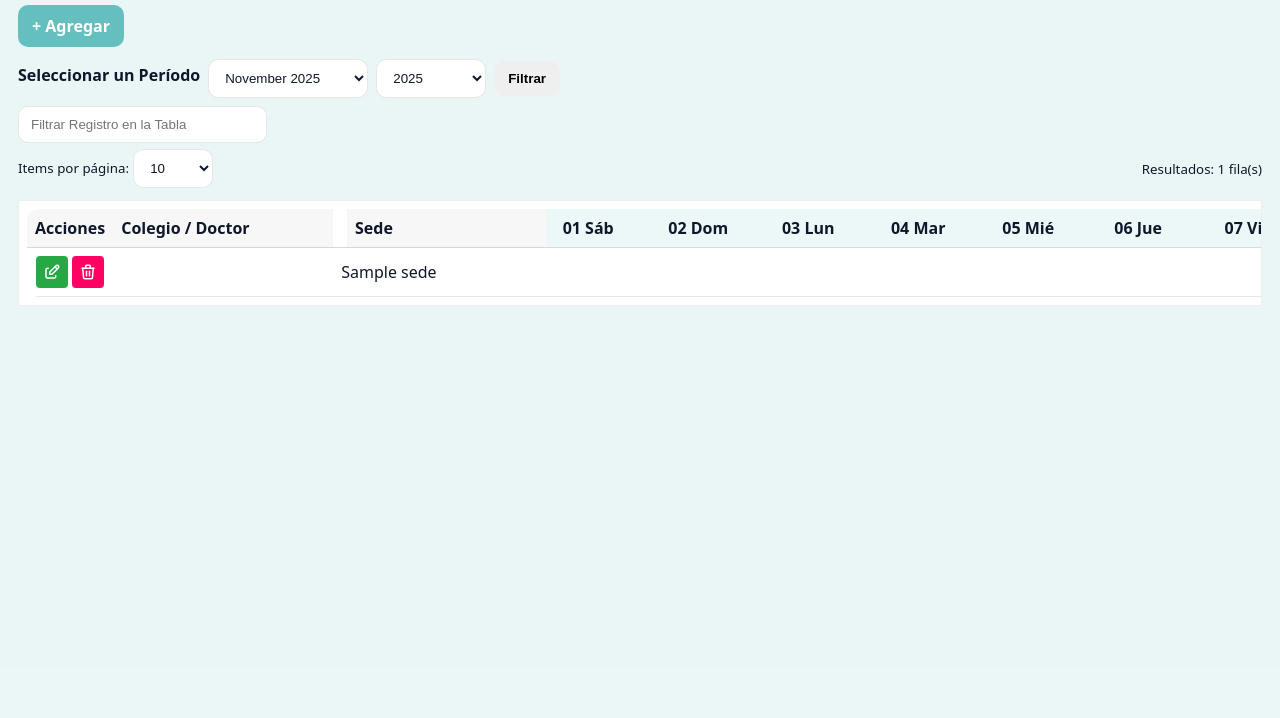
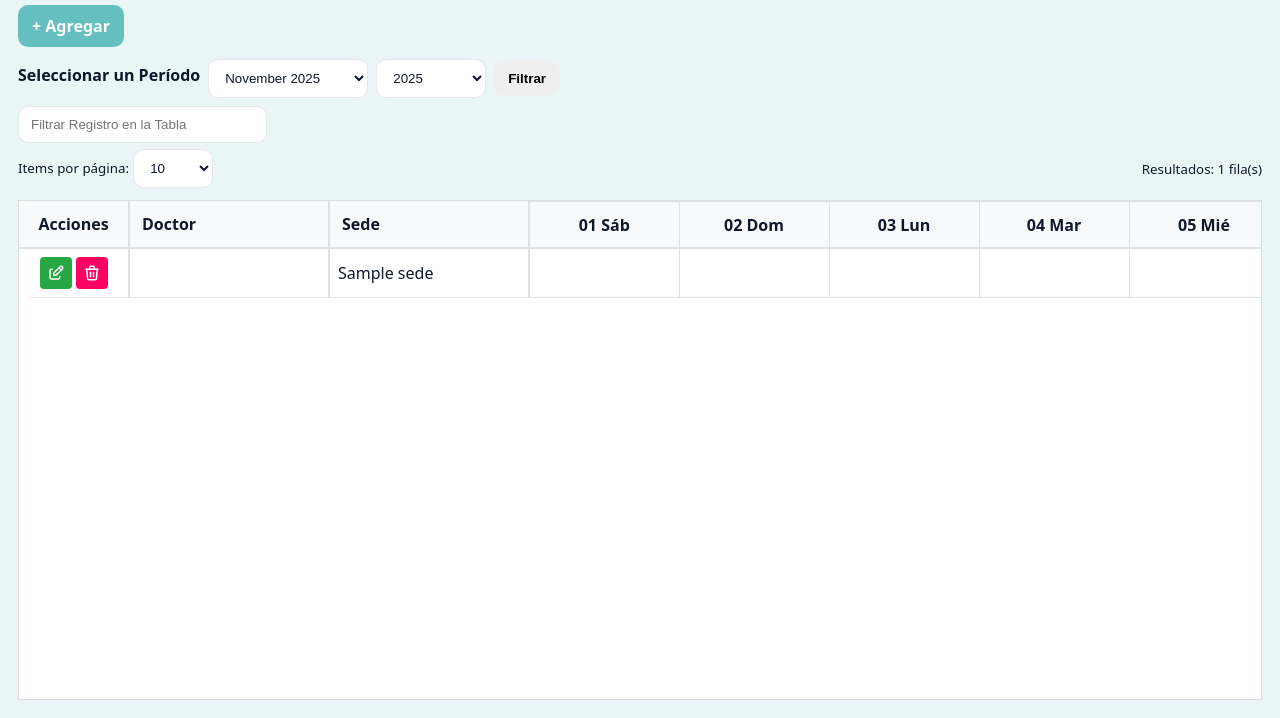
Before and after one commit to ChriCass/citas-medicas, a PHP site: template views/horarios_doctores/index.php in a window 1280 px wide. Shown: the part 132-850 px from the top of the page. Before the commit the page ends 437 px from the top, so only its background shows below. Run offline with PHP 8.4, Linux system fonts and the light colour scheme; the template is opened without the code that fills it: most values are stand-ins (such as "Sample title", 1, 10 or a date in 2020).

Commit message:
fix align table schedules

```diff
--- a/views/horarios_doctores/index.php
+++ b/views/horarios_doctores/index.php
@@ -96,20 +96,21 @@ $weekdayMap = [1=>'lunes',2=>'martes',3=>'miércoles',4=>'jueves',5=>'viernes',6
   <?php if (empty($rows)): ?>
     <div class="card"><div class="content"><p class="muted">No hay horarios registrados para el período seleccionado.</p></div></div>
   <?php else: ?>
-    <div style="overflow:auto;border:1px solid #eee;padding:8px;background:#fff;">
-      <table class="table" style="min-width:1200px;border-collapse:collapse;">
-        <thead>
-          <tr>
-            <th style="position:sticky;left:0;background:#f7f7f7;z-index:3;padding:8px;width:80px;text-align:center;">Acciones</th>
-            <th style="position:sticky;left:80px;background:#f7f7f7;z-index:2;padding:8px;">Colegio / Doctor</th>
-            <th style="position:sticky;left:320px;background:#f7f7f7;z-index:2;padding:8px;">Sede</th>
+    <div style="position: relative; width: 100%; height: 500px; border: 1px solid #ddd; background: #fff; overflow: hidden;">
+      <div style="width: 100%; height: 100%; overflow-x: auto; overflow-y: auto;">
+        <table class="table" style="border-collapse: collapse; border-spacing: 0; width: max-content; min-width: 100%;">
+          <thead>
+            <tr>
+              <th style="position: sticky; top: 0; left: 0; background: #f8f9fa; z-index: 3; width: 110px; text-align: center; border-right: 2px solid #dee2e6; border-bottom: 2px solid #dee2e6;">Acciones</th>
+              <th style="position: sticky; top: 0; left: 110px; background: #f8f9fa; z-index: 3; width: 200px; border-right: 2px solid #dee2e6; border-bottom: 2px solid #dee2e6;">Doctor</th>
+              <th style="position: sticky; top: 0; left: 310px; background: #f8f9fa; z-index: 3; width: 200px; border-right: 2px solid #dee2e6; border-bottom: 2px solid #dee2e6;">Sede</th>
             <?php for ($d = 1; $d <= $daysInMonth; $d++):
                 $dateStr = sprintf('%04d-%02d-%02d', $selYear, $selMonth, $d);
                 $short = date('d', strtotime($dateStr));
                 $w = (int)date('N', strtotime($dateStr));
                 $label = $short . ' ' . ucfirst(mb_substr($weekdayMap[$w],0,3,'UTF-8'));
             ?>
-              <th style="padding:6px;text-align:center;"><?= $label ?></th>
+              <th style="position: sticky; top: 0; background: #f8f9fa; z-index: 2; padding: 8px; text-align: center; min-width: 150px; border: 1px solid #dee2e6; border-bottom: 2px solid #dee2e6;"><?= $label ?></th>
             <?php endfor; ?>
           </tr>
         </thead>
@@ -119,10 +120,10 @@ $weekdayMap = [1=>'lunes',2=>'martes',3=>'miércoles',4=>'jueves',5=>'viernes',6
               $search = strtolower(($doc?->user?->nombre ?? '') . ' ' . ($doc?->user?->apellido ?? '') . ' ' . ($doc?->user?->email ?? '') . ' ' . ($sede?->nombre_sede ?? ''));
           ?>
           <tr data-search="<?= htmlspecialchars($search) ?>">
-            <td style="position:sticky;left:0;background:#fff;z-index:1;padding:8px;text-align:center;white-space:nowrap;">
-              <div style="display:flex;gap:4px;justify-content:center;">
+            <td style="position: sticky; left: 0; background: #fff; z-index: 2; padding: 8px; text-align: center; width: 110px; border-right: 2px solid #dee2e6;">
+              <div style="display: flex; gap: 4px; justify-content: center;">
                 <a href="/doctor-schedules/edit/<?= $doc?->id ?? '' ?>"
-                   style="background:#28a745;color:#fff;border-radius:4px;width:32px;height:32px;display:flex;align-items:center;justify-content:center;text-decoration:none;"
+                   style="background: #28a745; color: #fff; border-radius: 4px; width: 32px; height: 32px; display: flex; align-items: center; justify-content: center; text-decoration: none;"
                    title="Editar">
                   <svg xmlns="http://www.w3.org/2000/svg" width="18" height="18" viewBox="0 0 24 24" fill="none" stroke="currentColor" stroke-width="2" stroke-linecap="round" stroke-linejoin="round">
                     <path stroke="none" d="M0 0h24v24H0z" fill="none"/>
@@ -145,11 +146,11 @@ $weekdayMap = [1=>'lunes',2=>'martes',3=>'miércoles',4=>'jueves',5=>'viernes',6
                 </button>
               </div>
             </td>
-            <td style="position:sticky;left:80px;background:#fff;z-index:1;white-space:nowrap;padding:8px;min-width:220px;">
+            <td style="position: sticky; left: 110px; background: #fff; z-index: 2; padding: 8px; width: 200px; white-space: nowrap; border-right: 2px solid #dee2e6;">
               <strong><?= htmlspecialchars($doc?->user?->nombre ?? '') ?> <?= htmlspecialchars($doc?->user?->apellido ?? '') ?></strong>
-              <div class="muted" style="font-size:12px;"><?= htmlspecialchars($doc?->user?->email ?? '') ?></div>
+              <div class="muted" style="font-size: 12px;"><?= htmlspecialchars($doc?->user?->email ?? '') ?></div>
             </td>
-            <td style="position:sticky;left:300px;background:#fff;z-index:1;white-space:nowrap;padding:8px;min-width:200px;"><?= htmlspecialchars($sede?->nombre_sede ?? 'Cualquier sede') ?></td>
+            <td style="position: sticky; left: 310px; background: #fff; z-index: 2; padding: 8px; width: 200px; white-space: nowrap; border-right: 2px solid #dee2e6;"><?= htmlspecialchars($sede?->nombre_sede ?? 'Cualquier sede') ?></td>
             <?php for ($d = 1; $d <= $daysInMonth; $d++):
                 $dateStr = sprintf('%04d-%02d-%02d', $selYear, $selMonth, $d);
                 $w = (int)date('N', strtotime($dateStr));
@@ -172,7 +173,7 @@ $weekdayMap = [1=>'lunes',2=>'martes',3=>'miércoles',4=>'jueves',5=>'viernes',6
           }
         }
             ?>
-              <td style="vertical-align:top;padding:6px;min-width:110px;"><?= $cellHtml ? $cellHtml : '&nbsp;' ?></td>
+              <td style="vertical-align: top; padding: 8px; min-width: 150px; border: 1px solid #dee2e6;"><?= $cellHtml ? $cellHtml : '&nbsp;' ?></td>
             <?php endfor; ?>
           </tr>
           <?php endforeach; ?>
```
